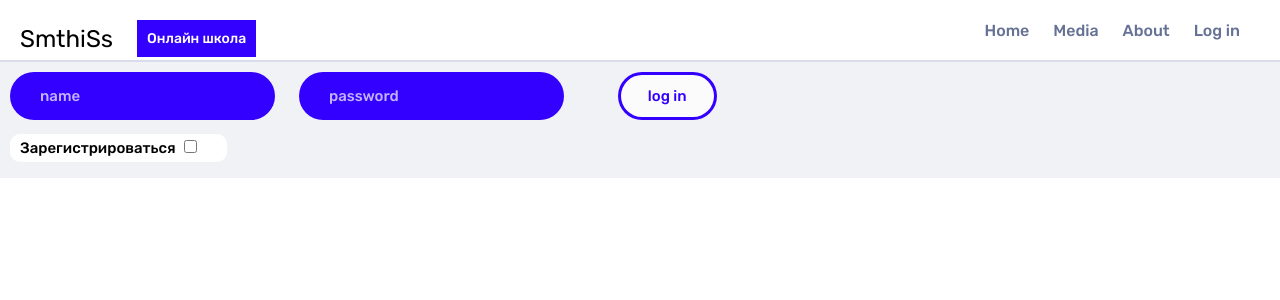
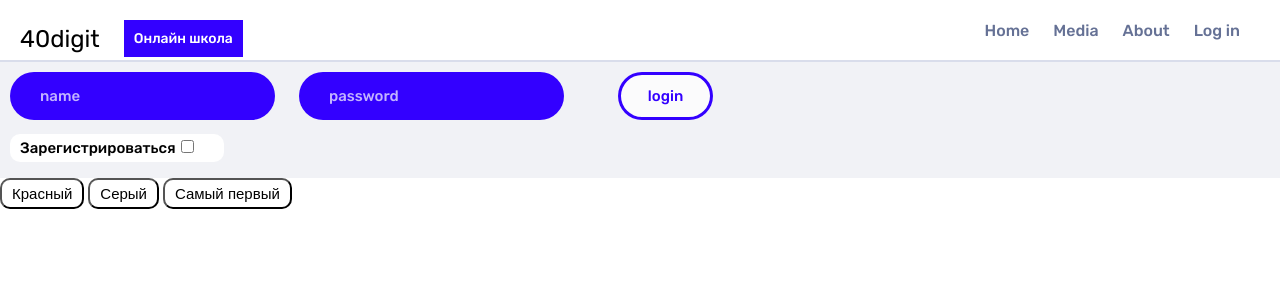
Before and after one commit to ArtyomPLAY/first_rep, a PHP site: page / in a window 1280 px wide. Shown: the top 300 px of the page. Run offline with PHP 8.4, Linux system fonts and the light colour scheme.

Commit message:
second tryings JS

```diff
--- a/css/main.css
+++ b/css/main.css
@@ -142,7 +142,6 @@ input[type="checkbox"] {
 
 .menu .nav_menu {
   display: inline-block;
-  float: right;
 }
 
 .menu .nav_menu li:hover {
--- a/index.html
+++ b/index.html
@@ -2,18 +2,19 @@
 <html lang="en">
 
 <head>
-  <meta charset="UTF-8">
+  <meta charset="UTF-8" />
   <title>Form</title>
-  <link href="https://fonts.googleapis.com/css?family=Rubik:400,500,700" rel="stylesheet">
-  <link rel="stylesheet" href="/css/main.css">
+  <link href="https://fonts.googleapis.com/css?family=Rubik:400,500,700" rel="stylesheet" />
+  <link rel="stylesheet" href="/css/main.css" />
+  <script src="script.js"></script>
 </head>
 
 <body>
-  <header class="menu">
+  <header id="topmenu" class="menu">
     <nav>
       <ul>
         <div style="float:left;">
-          <li class="logo">SmthiSs</li>
+          <li class="logo">40digit</li>
           <li class="online-school">Онлайн школа</li>
         </div>
         <div class="nav_menu" style="float:right;">
@@ -25,41 +26,22 @@
       </ul>
     </nav>
   </header>
-  <div style="height:2px;background-color:#d9ddeb">
-  </div>
+  <div style="height:2px;background-color:#d9ddeb"></div>
   <section id="login">
-    <form action="login.php" method="post">
-      <input type="text" name="name" placeholder="name" required class="btn btn_bck">
-      <input type="password" name="pass" placeholder="password" required class="btn btn_bck">
-      <input type="submit" value="log in" class="btn_bck">
-      <br>
-      <label class="registration_btn btn_bck">Зарегистрироваться
-        <input type="checkbox" name="if_registration">
+    <form name="loginForm" action="login.php" method="post" onsubmit="return window.validateForm();">
+      <input type="text" name="fname" placeholder="name" required class="btn btn_bck" />
+      <input type="password" name="pass" placeholder="password" required class="btn btn_bck" />
+      <input type="submit" value="login" class="btn_bck" /> <br />
+      <label class="registration_btn btn_bck">Зарегистрироваться<input type="checkbox" name="if_registration" />
       </label>
     </form>
   </section>
-  <script>
+  <section>
+    <button onclick="changeColor('red');" class="registration_btn btn_bck">Красный</button>
+    <button onclick="changeColor('#d9ddeb');" class="registration_btn btn_bck">Серый</button>
+    <button onclick="changeColor(firstcolor);" class="registration_btn btn_bck">Самый первый</button>
+  </section>
 
-  function human(name, age, city) {
-    this.name = name;
-    this.age = age;
-    this.city = city;
-  }
-
-  var Danylo = new Object ();
-  Danylo.name = 'Danila';
-  Danylo.age = 17;
-  Danylo.city = 'Serpuhov';
-
-  var Artyom = new human ('Artyom',18,'Penza');
-  console.log(Artyom);
-
-  Danylo.describe = function() {
-    return 'Name: ' + this.name + ' Age: ' + this.age;
-  }
-
-  console.log("Данные пользователя: " + Danylo.describe());
-  </script>
 </body>
 
 </html>
--- a/script.js
+++ b/script.js
@@ -1 +1,10 @@
-alert("It works!");
+function changeColor(color){
+    var element = document.getElementById("topmenu");
+    element.style.backgroundColor = color;
+}
+
+window.onload=function(){
+var element = document.getElementById("topmenu");
+firstcolor = window.getComputedStyle(element).backgroundColor;
+console.log("Первый цвет:" + firstcolor + element);
+}
```
Also changed, not shown: 2 other files.
